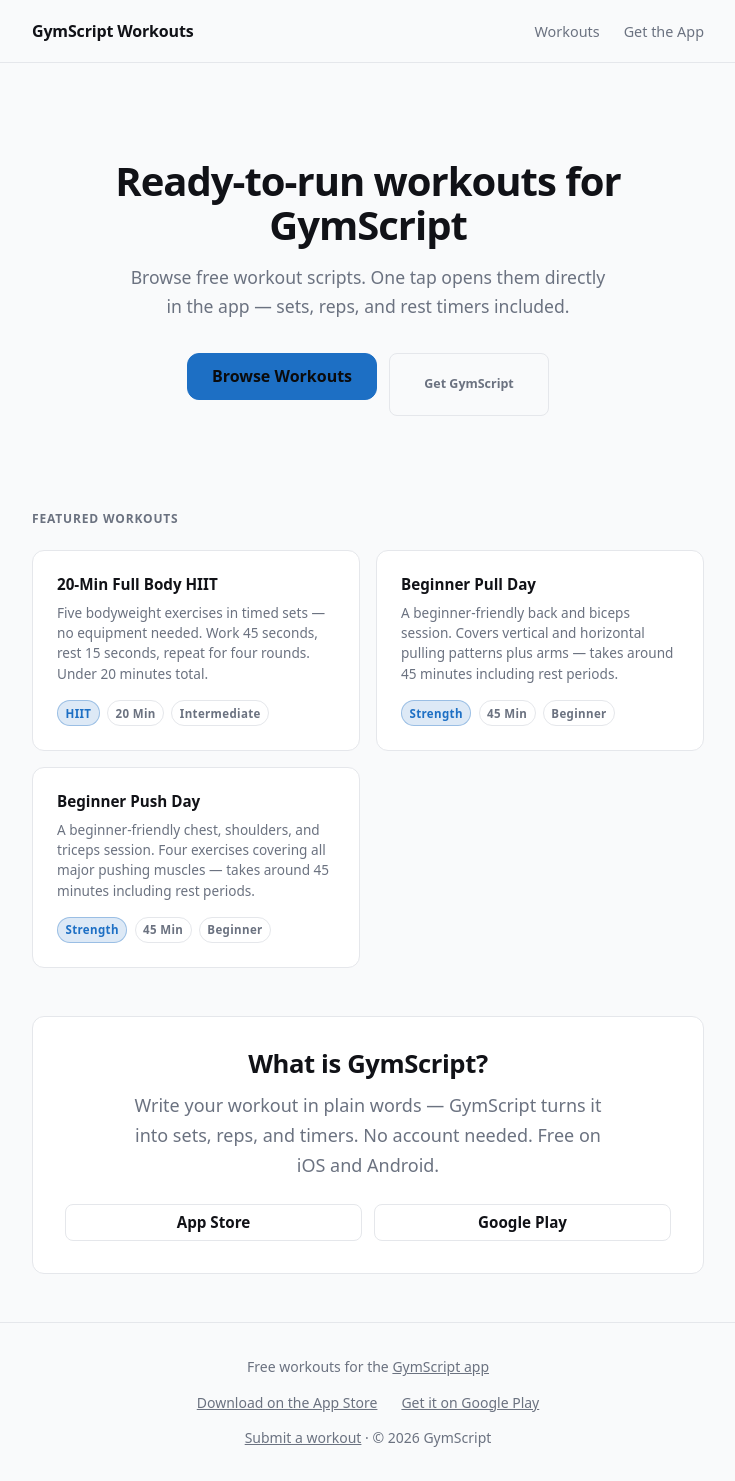
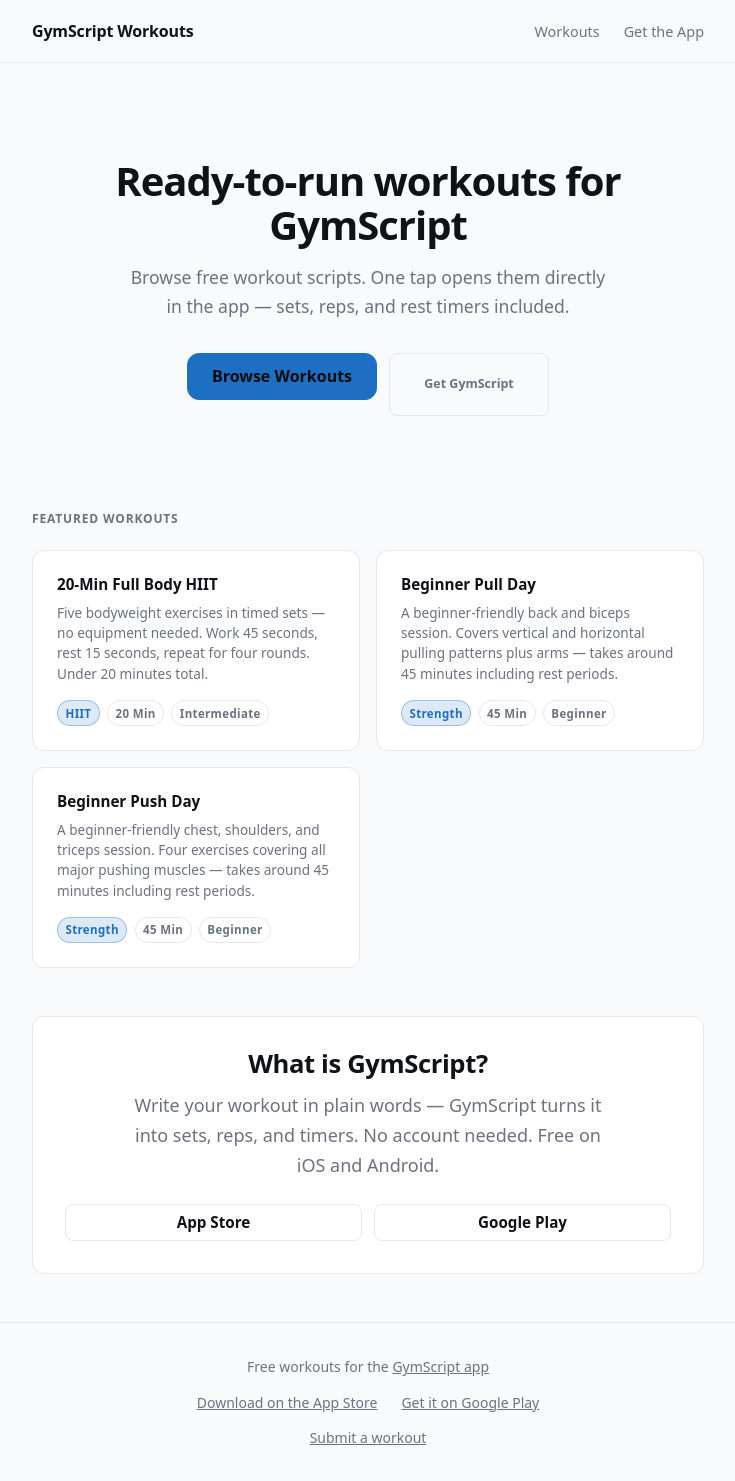
Before and after one commit to GymScript/workout-library, a Jekyll site: the page built from _pages/index.md, in a window 1280 px wide. Shown: the whole page, without its empty margins (272-1007 px from the left). Built offline with Jekyll 4.4.1, drawn with Linux system fonts in a browser that asks for light colours.

Commit message:
style: remove copyright notice from footer
Co-Authored-By: Claude Sonnet 4.6 <noreply@anthropic.com>

```diff
--- a/_layouts/default.html
+++ b/_layouts/default.html
@@ -37,7 +37,7 @@
         <a href="https://apps.apple.com/app/gymscript/id6751173133" rel="noopener noreferrer">Download on the App Store</a>
         <a href="https://play.google.com/store/apps/details?id=loveboat.gymscript" rel="noopener noreferrer">Get it on Google Play</a>
       </div>
-      <p class="footer-copy"><a href="https://github.com/GymScript/workout-library" rel="noopener noreferrer">Submit a workout</a> &middot; &copy; {{ 'now' | date: "%Y" }} GymScript</p>
+      <p class="footer-copy"><a href="https://github.com/GymScript/workout-library" rel="noopener noreferrer">Submit a workout</a></p>
     </div>
   </footer>
 </body>
```
